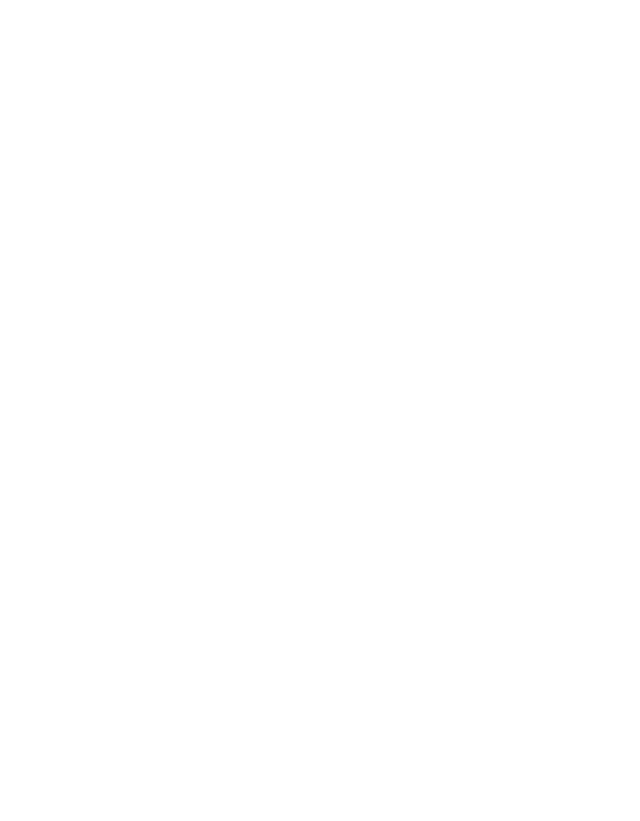
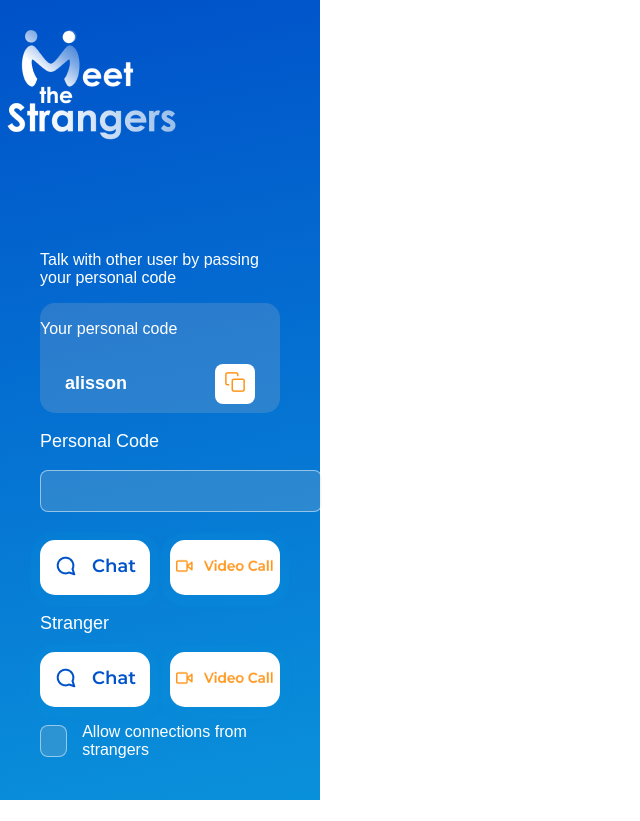
Before and after one commit to alissonzampietro/talkative, a website: page public/index.html in a window 1280 px wide. Shown: the whole page, without its empty margins (0-640 px from the left). After the commit the page ends 800 px from the top, so only its background shows below. Drawn offline with nearby package versions, Linux system fonts and the light colour scheme; no server answers.

Commit message:
feat: styling information section

```diff
--- a/public/css/style.css
+++ b/public/css/style.css
@@ -25,7 +25,7 @@ html {
   height: 100%;
 }
 body {
-  min-height: 100%;
+  height: 100%;
   margin: 0;
   padding: 0;
   color: white;
--- a/public/index.html
+++ b/public/index.html
@@ -4,11 +4,71 @@
     <meta charset="UTF-8">
     <meta http-equiv="X-UA-Compatible" content="IE=edge">
     <meta name="viewport" content="width=device-width, initial-scale=1.0">
-    <link rel="stylesheet" href="css/style.css">
+    <link rel="stylesheet" href="./css/style.css" />
     <title>Web Chat</title>
 </head>
 <body>
-    <h1>Welcome to web chat</h1>
+    <div class="main_container">
+        <div class="dashboard_container">
+            <div class="logo">
+                <img src="images/logo.png" alt="">
+            </div>
+            <div>
+                <div class="description_container">
+                    <p class="description_container_paragraph">Talk with other user by passing your personal code</p>
+                </div>
+                <div class="personal_code_container">
+                    <div class="personal_code_title-container">
+                        <p class="personal_code_title_paragraph">
+                            Your personal code
+                        </p>
+                    </div>
+                    <div class="personal_code_value_container">
+                        <p class="personal_code_value_paragraph" id="personal_code_paragraph">
+                            alisson
+                        </p>
+                        <button class="personal_code_copy_button" id="personal_code_copy_button">
+                            <img src="./images/copyButton.png" alt="">
+                        </button>
+                    </div>
+                </div>
+                <div class="personal_code_connecting_container">
+                    <p class="personal_code_connecting_paragraph">Personal Code</p>
+                    <div class="personal_code_connecting_input_container">
+                        <input type="text" class="personal_code_input" id="personal_code_input"/>
+                    </div>
+                    <div class="personal_code_connecting_buttons_container">
+                        <button class="connecting_button" id="personal_code_chat_button">
+                            <img src="images/chatButton.png" class="connecting_buttons_image" alt="">
+                        </button>
+                        <button class="connecting_button" id="personal_code_video_button">
+                            <img src="images/videoButton.png" class="connecting_buttons_image" alt="">
+                        </button>
+                    </div>
+                </div>
+                <div class="stranger_connecting_container">
+                    <p class="stranger_title_container">Stranger</p>
+                    <div class="stranger_buttons_container">
+                        <button class="connecting_button" id="stranger_chat_button">
+                            <img src="images/chatButton.png" class="connecting_buttons_image" alt="">
+                        </button>
+                        <button class="connecting_button" id="stranger_video_button">
+                            <img src="images/videoButton.png" class="connecting_buttons_image" alt="">
+                        </button>
+                    </div>
+                </div>
+                <div class="checkbox_container">
+                    <div class="checkbox_connection" id="allow_strangers_checkbox">
+                        <img src="images/check.png" class="display_none" id="allow_strangers_checkbox_image" alt="" />
+                    </div>
+                    <p class="checkbox_container_paragraph">Allow connections from strangers</p>
+                </div>
+            </div>
+        </div>
+        <div class="call_container"></div>
+        <div class="messenger_container"></div>
+    </div>
+
     <script src="/socket.io/socket.io.js"></script>
     <script src="js/main.js" type="module"></script>
 </body>
```
